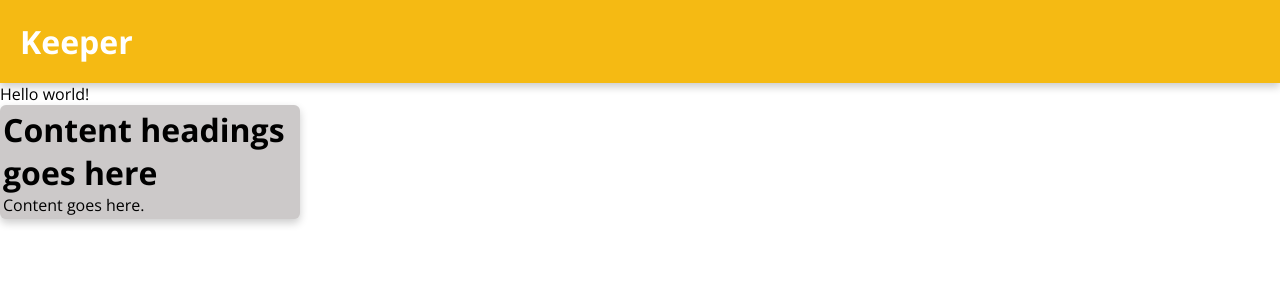
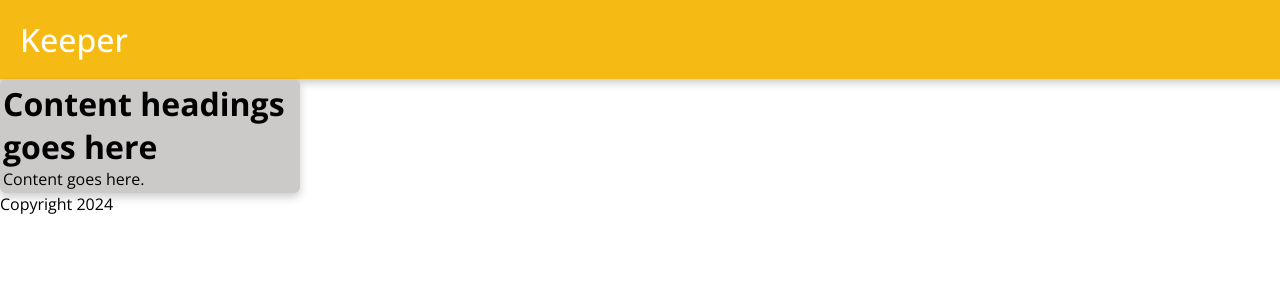
Before and after one commit to priyagupta-js/To-do-list, a React (Create React App) app: page / in a window 1280 px wide. Shown: the top 300 px of the page. Built offline with nearby package versions, Linux system fonts and the light colour scheme.

Commit message:
Modified Header

```diff
--- a/public/styles.css
+++ b/public/styles.css
@@ -8,12 +8,17 @@ body{
     font-family: 'Open Sans', sans-serif;
 }
 
-.heading {
+header {
     background-color: rgb(245, 186, 19);
-    font-size: 1rem;
-    color: #fff;
-    padding: 20px;
+    margin: auto -16px;
+    padding: 18px 36px;
     box-shadow: 0 4px 8px 0 rgba(0, 0, 0, 0.2);
+}
+
+header h1 {
+     color: #fff;
+     font-weight: 500;
+     font-family:'open Sans' , sans-serif;
 }
 .content-container{
     /* border: 2px solid black; */
--- a/src/App.js
+++ b/src/App.js
@@ -20,8 +20,8 @@ function App() {
   return (
     <div className="App">
     <Header />
+    <InputArea />
     <Footer />
-    <InputArea />
     </div>
   );
 }
--- a/src/components/Footer.js
+++ b/src/components/Footer.js
@@ -1,13 +1,12 @@
 import React from "react";
-import { ReactDOM } from "react";
+import ReactDOM from "react";
 
 function Footer (){
-    // let year = new Date().getFullYear();
+    let year = new Date().getFullYear();
     // console.log(year);
     return(
         <footer>
-            {/* <p>Copyright {year}</p> */}
-            Hello world!
+            <p>Copyright {year}</p>
         </footer>
     )
 }
--- a/src/components/Header.js
+++ b/src/components/Header.js
@@ -2,7 +2,7 @@ import React from "react";
 
 function Header () {
     return(
-        <header className="heading">
+        <header>
         <h1>Keeper</h1>
         </header>
     )
```
